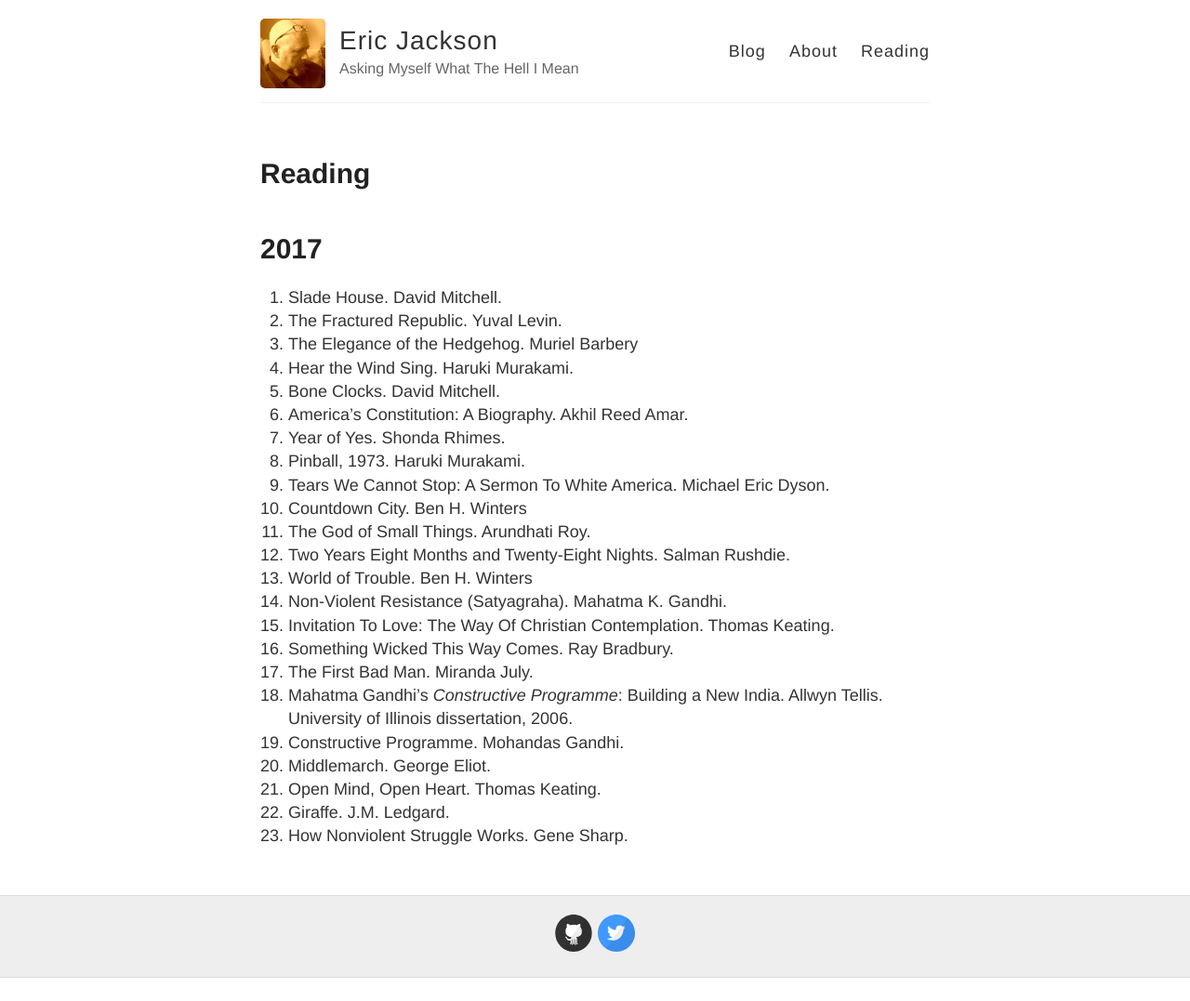
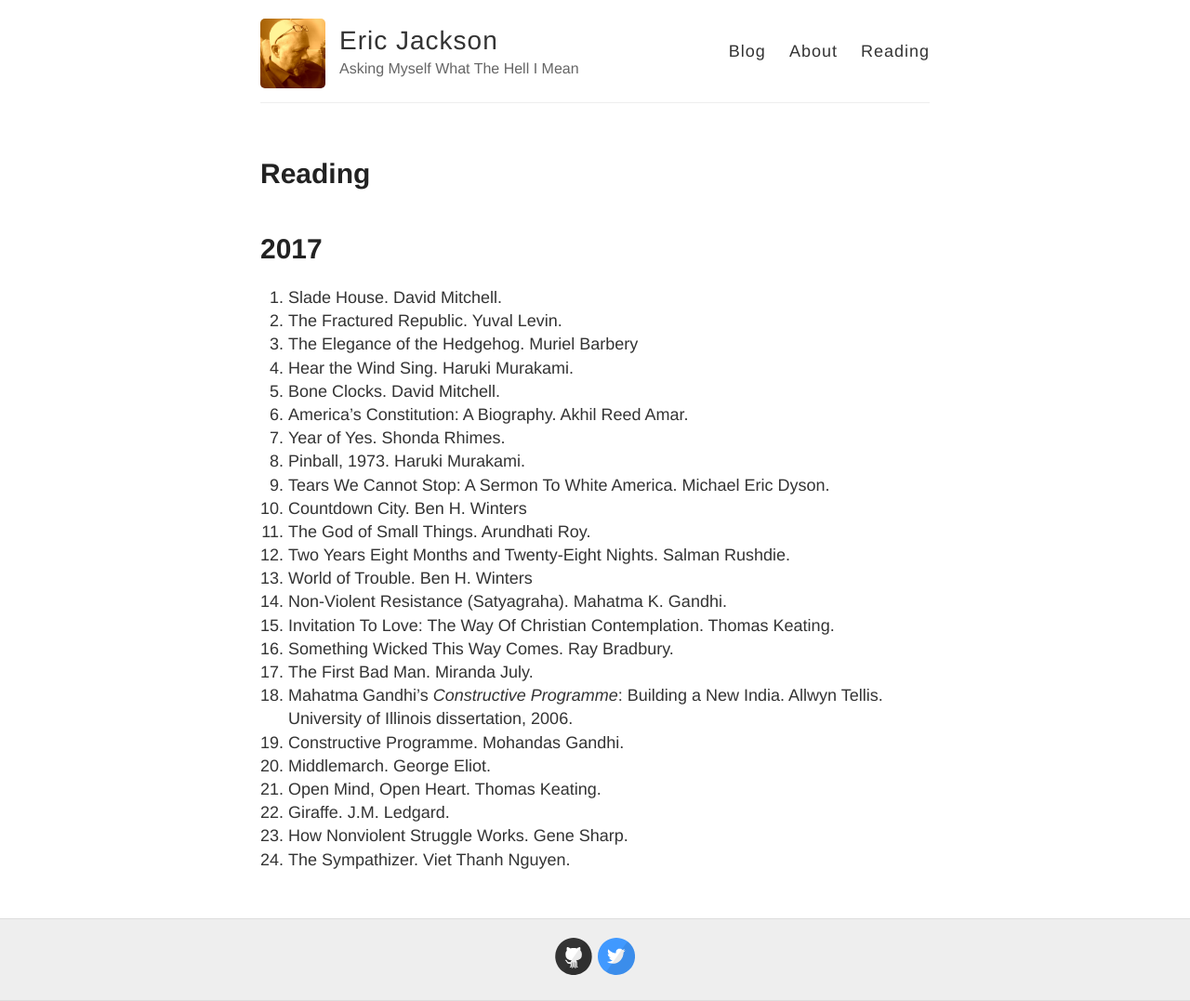
Before and after one commit to ejaxon/ejaxon.github.io, a Jekyll site: the page built from reading.md, in a window 1280 px wide. Shown: the whole page at 93% size. Built offline with Jekyll 4.4.1, drawn with Linux system fonts in a browser that asks for light colours; before the commit the page ends 1052 px from its top, so only the background shows below that.

Commit message:
Added book 24

```diff
--- a/reading.md
+++ b/reading.md
@@ -28,3 +28,4 @@ permalink: /reading/
 21. Open Mind, Open Heart. Thomas Keating.
 22. Giraffe. J.M. Ledgard.
 23. How Nonviolent Struggle Works. Gene Sharp.
+24. The Sympathizer. Viet Thanh Nguyen.
```
